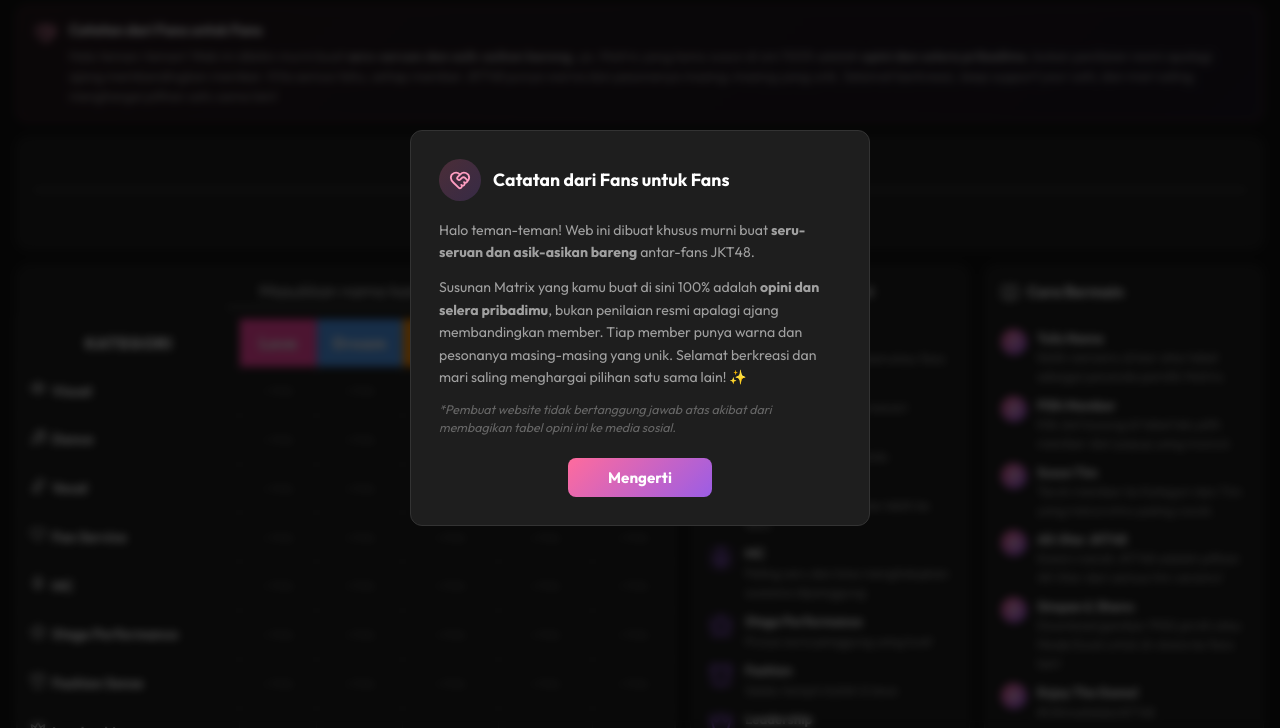
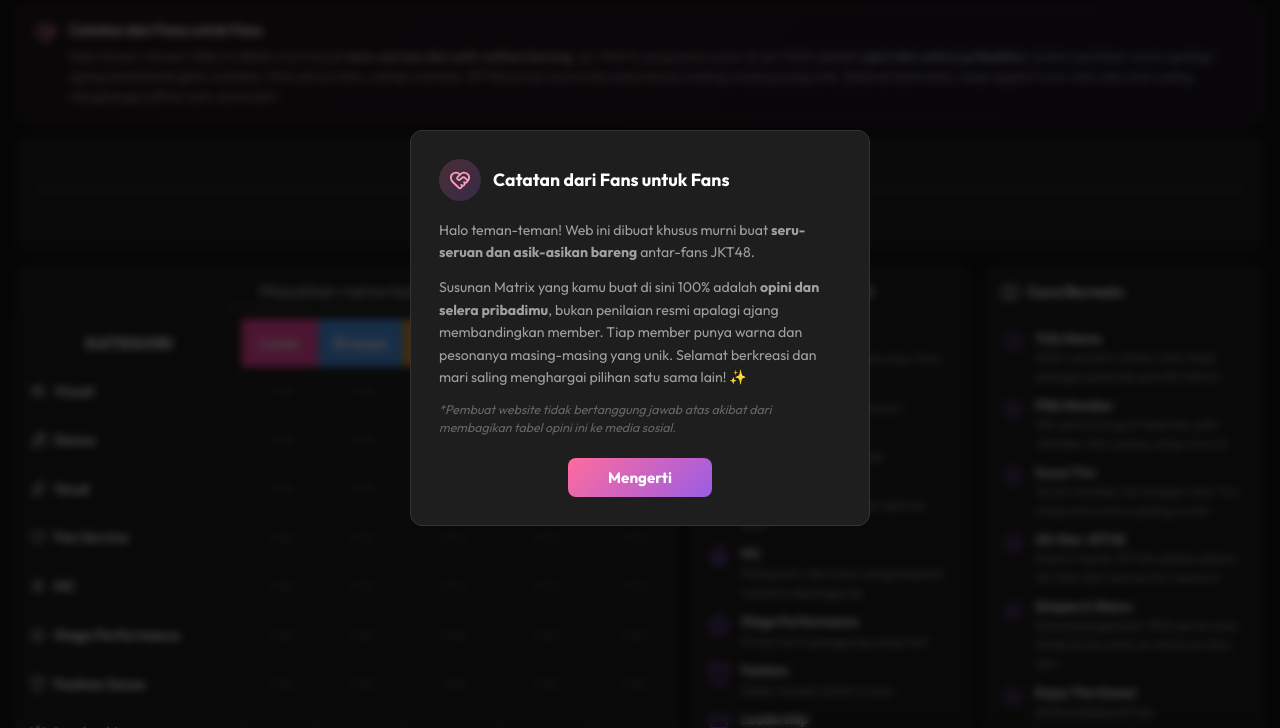
Before and after one commit to ALBANIDAV/jkt48-ultimate-idol, a plain HTML site: page index.html in a window 1280 px wide. Shown: the part 72-800 px from the top of the page. Drawn offline with nearby package versions, Linux system fonts and the light colour scheme.

Commit message:
UI Tweaks: refine tooltip sizing, icon alignments, and minimalist styling

```diff
--- a/index.html
+++ b/index.html
@@ -254,7 +254,7 @@
                 <span class="tooltip-fullname">Ferdy</span>
               </div>
             </div>
-            <p class="tooltip-desc">Pentester | Security Analyst | Developer</p>
+            <p class="tooltip-desc">Web Developer | Open Source Contributor</p>
           </div>
         </a>
       </div>
--- a/style.css
+++ b/style.css
@@ -48,6 +48,13 @@
 html {
   scroll-behavior: smooth;
   overflow-x: hidden;
+  scrollbar-width: none; /* Firefox */
+  -ms-overflow-style: none; /* IE and Edge */
+}
+
+/* Hide scrollbar for Chrome, Safari and Opera */
+::-webkit-scrollbar {
+  display: none;
 }
 
 body {
@@ -411,7 +418,14 @@ body {
 .category-label-flex {
   display: flex;
   align-items: center;
-  gap: 6px;
+  gap: 8px;
+  line-height: 1;
+}
+
+.category-label-icon {
+  display: flex;
+  align-items: center;
+  justify-content: center;
 }
 
 /* Matrix Cells */
@@ -585,7 +599,7 @@ body {
   bottom: calc(100% + 15px);
   left: 50%;
   transform: translateX(-50%) translateY(10px);
-  width: 250px;
+  width: max-content; /* Biarkan lebarnya menyesuaikan isi teks agar tidak terpotong */
   background: #0a0a0a;
   border: 1px solid rgba(255, 255, 255, 0.08);
   border-radius: 12px;
@@ -630,16 +644,12 @@ body {
   width: 52px;
   height: 52px;
   border-radius: 50%;
-  /* Gradien ala border story Instagram */
-  background: linear-gradient(45deg, #f09433 0%, #e6683c 25%, #dc2743 50%, #cc2366 75%, #bc1888 100%);
-  padding: 2px;
 }
 
 .tooltip-avatar {
   width: 100%;
   height: 100%;
   border-radius: 50%;
-  border: 2px solid #0a0a0a;
   object-fit: cover;
 }
 
@@ -665,7 +675,6 @@ body {
 .tooltip-fullname {
   font-size: 0.75rem;
   color: #a0a0a0;
-  text-transform: uppercase;
   letter-spacing: 0.5px;
 }
 
@@ -741,19 +750,14 @@ body {
 
 .side-cat-icon {
   flex-shrink: 0;
-  width: 28px;
-  height: 28px;
-  display: flex;
-  align-items: center;
-  justify-content: center;
-  background: rgba(155, 93, 229, 0.12);
-  border-radius: 6px;
+  display: inline-flex;
+  margin-top: 1px; /* Mendorong ikon sedikit ke bawah agar rata dengan teks judul */
   color: var(--purple);
 }
 
 .side-cat-icon i {
-  width: 16px;
-  height: 16px;
+  width: 18px;
+  height: 18px;
 }
 
 .side-step-item {
@@ -771,16 +775,18 @@ body {
 
 .side-step-num {
   flex-shrink: 0;
-  width: 26px;
-  height: 26px;
-  display: flex;
-  align-items: center;
-  justify-content: center;
-  background: linear-gradient(135deg, var(--pink), var(--purple));
+  width: 24px;
+  height: 24px;
+  display: flex;
+  align-items: center;
+  justify-content: center;
+  background: rgba(155, 93, 229, 0.12);
+  border: 1px solid rgba(155, 93, 229, 0.3);
   border-radius: 50%;
-  font-size: 0.78rem;
+  font-size: 0.75rem;
   font-weight: 800;
-  color: #fff;
+  color: var(--purple);
+  margin-top: 1px;
 }
 
 /* ── Right Column Container ── */
@@ -916,8 +922,6 @@ body {
   display: flex;
   align-items: center;
   justify-content: center;
-  background: rgba(155, 93, 229, 0.15);
-  border-radius: 8px;
   color: var(--purple);
 }
 
```
